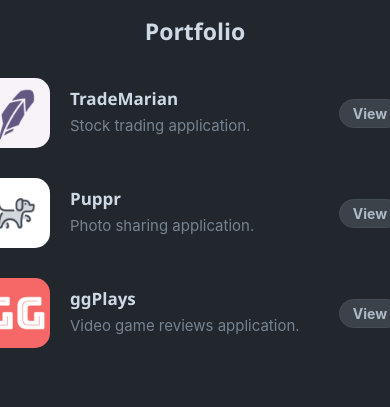
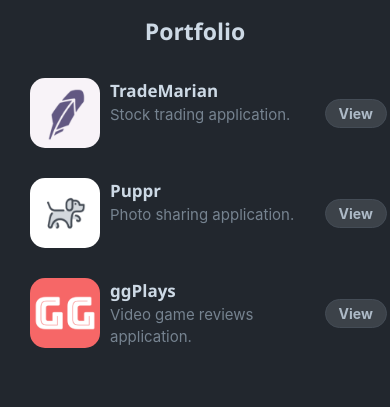
Before and after one commit to trnle/trnle.github.io, a React (Create React App) app: page / in a window 390 px wide. Shown: the part 796-1203 px from the top of the page. Built offline with nearby package versions, Linux system fonts and the light colour scheme.

Commit message:
Project modal responsiveness

```diff
--- a/src/components/AboutMe/AboutMe.css
+++ b/src/components/AboutMe/AboutMe.css
@@ -39,7 +39,7 @@
 }
 
 .fab, .fas {
-  font-size: 2.5vw;
+  font-size: 2.3vw;
   margin: 0 15px;
   color: #97a2ad;
 }
--- a/src/components/Portfolio/Portfolio.css
+++ b/src/components/Portfolio/Portfolio.css
@@ -152,3 +152,58 @@ div h4, .overview-title-snippet p, .title-snippet p, div h2 {
 .description {
   margin-top: 20px;
 }
+
+@media screen and (max-width: 470px) {
+  .title-snippet {
+    /* display: none; */
+    max-width: 10px;
+  }
+
+  .title-snippet p {
+    width: 200px;
+  }
+
+  .title-snippet p, .title-snippet h4 {
+    margin: 0 0 0 10px;
+  }
+
+  .overview img {
+    margin-left: 50px;
+  }
+
+  .view-modal {
+    margin: -8px;
+
+  }
+
+  .gh-ll-btns {
+    float: inherit;
+    margin-right: 0;
+  }
+
+  .github, .live-link {
+    font-size: 12px;
+    padding: 4px 5px;
+  }
+
+  .overview-title-snippet h2 {
+    font-size: 24px;
+  }
+}
+
+@media screen and (max-width: 560px) {
+  .overview-modal {
+    display: flex;
+    flex-direction: column;
+    justify-content: left;
+    align-items: center;
+  }
+
+  .overview-modal img {
+    display: none;
+  }
+
+  .slideshow-images img {
+    height: 70vw;
+  }
+}
--- a/src/context/Modal.css
+++ b/src/context/Modal.css
@@ -31,3 +31,15 @@
   overflow-y: auto;
   overflow-x: initial;
 }
+
+@media screen and (max-width: 650px) {
+  #modal-content {
+    width: 100vw;
+  }
+}
+
+@media screen and (min-width: 651px) {
+  #modal-content {
+    width: 90vw;
+  }
+}
```
